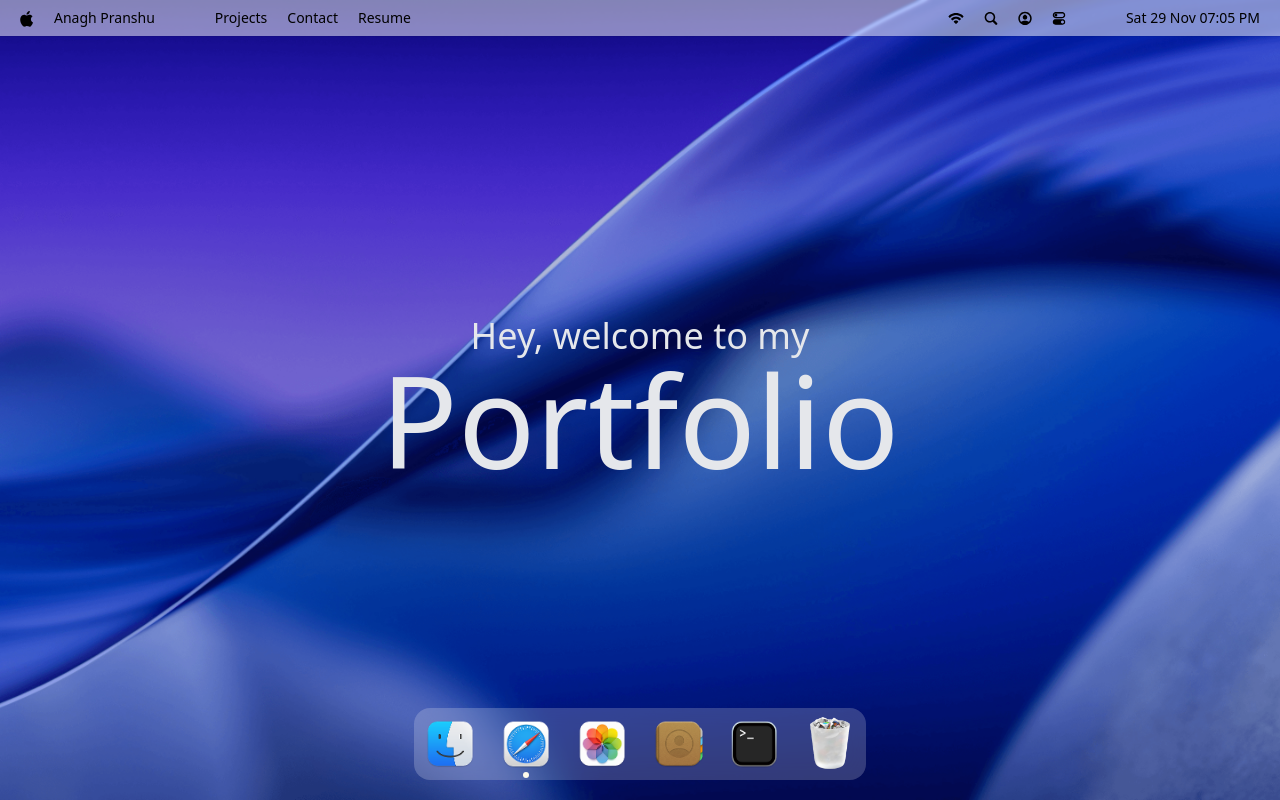
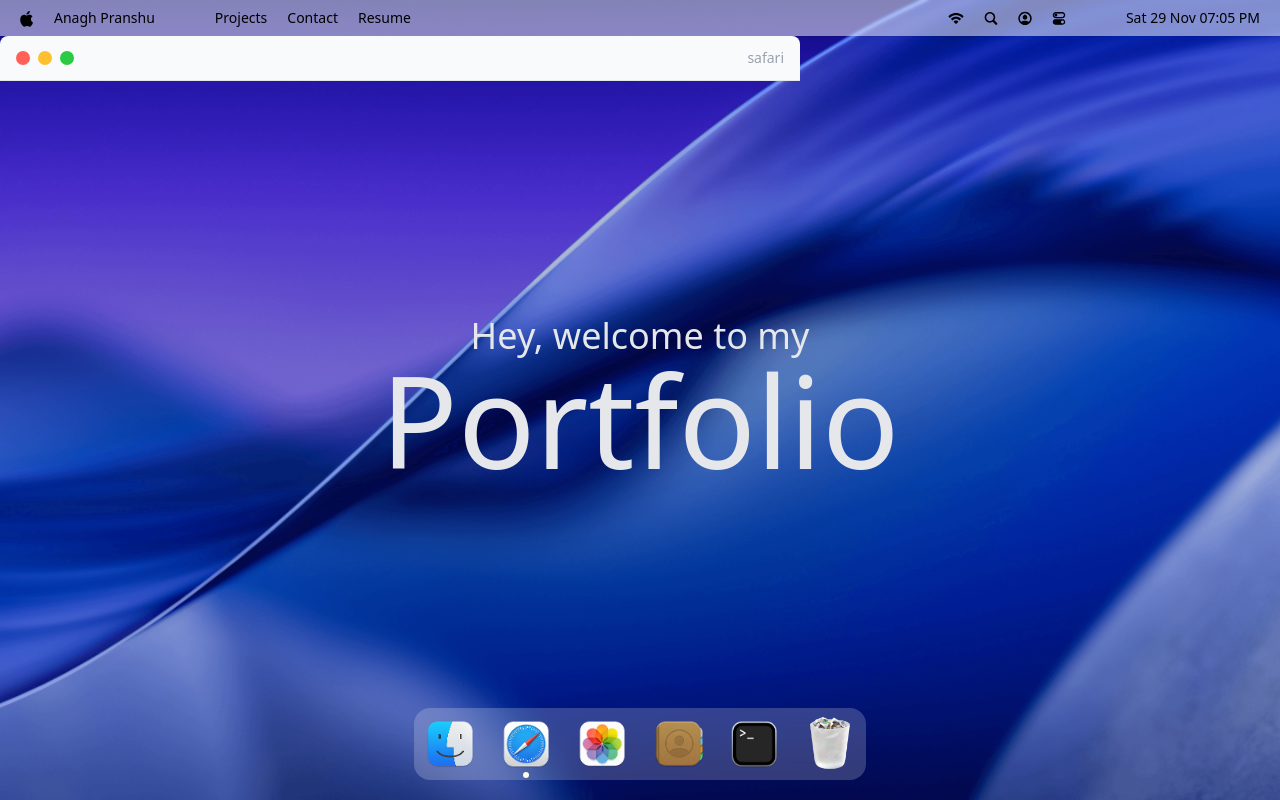
Before and after one commit to bmbhi15/anagh-portfolio, a Next.js app: page / in a window 1280 px wide. Both pictures are taken after a click on the button 526 px from the left and 743 px from the top of the page. Built offline with nearby package versions, Linux system fonts and the light colour scheme; a web font is replaced by a local one.

Commit message:
Extracted window controls to a react component

```diff
--- a/app/page.tsx
+++ b/app/page.tsx
@@ -3,6 +3,7 @@ import NavBar from "@/components/NavBar";
 import WelcomeText from "@/components/WelcomeText";
 import Docker from "@/components/Docker";
 import Terminal from "@/components/windows/Terminal";
+import SafariWindow from "@/components/windows/Safari";
 
 export default function Home() {
   return (
@@ -11,6 +12,7 @@ export default function Home() {
       <WelcomeText />
       <Docker />
       <Terminal />
+      <SafariWindow />
     </main>
   );
 }
--- a/components/hoc/withAppWindow.tsx
+++ b/components/hoc/withAppWindow.tsx
@@ -5,6 +5,7 @@ import { Draggable } from "gsap/Draggable";
 import { WindowId } from "@/lib/constants";
 import { useWindowStore } from "@/lib/zustand/store";
 import clsx from "clsx";
+import WindowControls from "../ui/WindowControls";
 
 gsap.registerPlugin(Draggable);
 
@@ -33,10 +34,7 @@ export function withAppWindow<P extends object>(
         id={`window-${windowId}`}
       >
         <div id="window-header">
-          <div id="window-controls">
-            <div className="close" onClick={handleWindowClose} />
-            <div className="minimize" /> <div className="maximize" />{" "}
-          </div>
+          <WindowControls windowId={windowId} />
           <p>{windowId}</p>
         </div>
         <WrappedComponent {...props} />
--- /dev/null
+++ b/components/ui/WindowControls.tsx
@@ -0,0 +1,18 @@
+"use client";
+import React from "react";
+import { useWindowStore } from "@/lib/zustand/store";
+import { WindowId } from "@/lib/constants";
+const WindowControls = ({ windowId }: { windowId: WindowId }) => {
+  const { closeWindow } = useWindowStore();
+  const handleWindowClose = () => {
+    closeWindow(windowId);
+  };
+  return (
+    <div id="window-controls">
+      <div className="close" onClick={handleWindowClose} />
+      <div className="minimize" /> <div className="maximize" />{" "}
+    </div>
+  );
+};
+
+export default WindowControls;
--- a/components/windows/Safari.tsx
+++ b/components/windows/Safari.tsx
@@ -1,7 +1,13 @@
-import React from "react";
-
+"use client";
+import { techStack } from "@/lib/constants";
+import { withAppWindow } from "../hoc/withAppWindow";
+import { WindowId } from "@/lib/constants";
 const Safari = () => {
-  return <div>Safari</div>;
+  return (
+    <section id={WindowId.Safari}>
+      <div></div>
+    </section>
+  );
 };
-
-export default Safari;
+const SafariWindow = withAppWindow(Safari, WindowId.Safari);
+export default SafariWindow;
```
